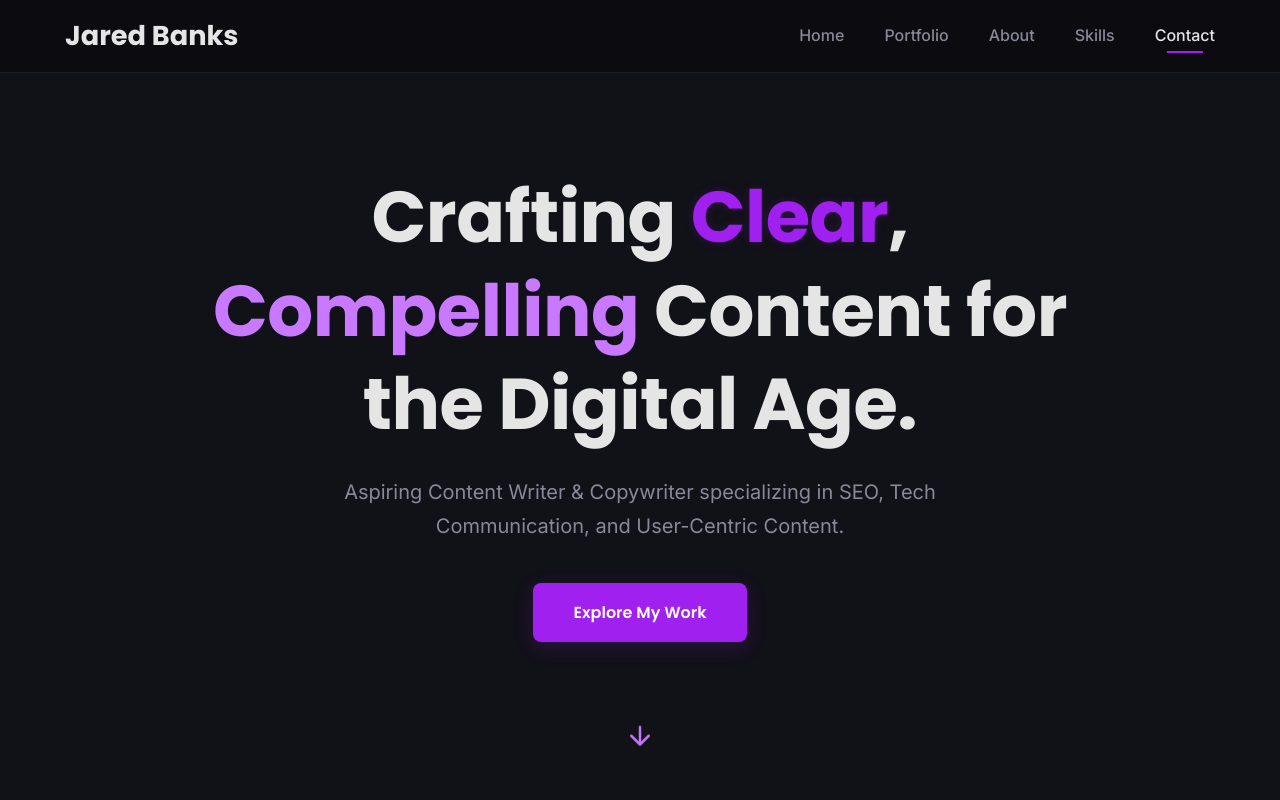
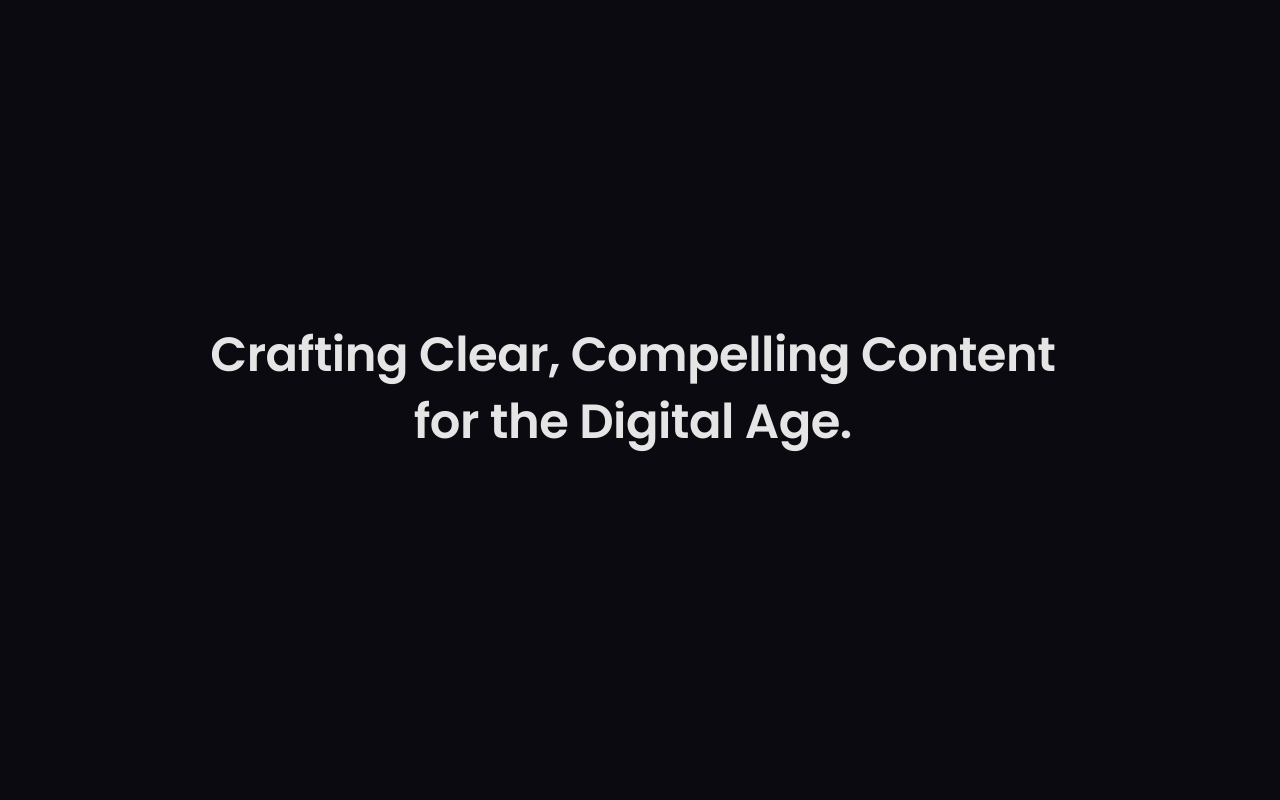
Before and after one commit to sruntz/sruntz.github.io, a plain HTML site: page index.html in a window 1280 px wide. Shown: the top 800 px of the page. Drawn offline with nearby package versions, Linux system fonts and the light colour scheme.

Commit message:
v13.3
changed preloader and added particle background

```diff
--- a/index.html
+++ b/index.html
@@ -8,17 +8,20 @@
     <link rel="preconnect" href="https://fonts.googleapis.com">
     <link rel="preconnect" href="https://fonts.gstatic.com" crossorigin>
     <link href="https://fonts.googleapis.com/css2?family=Poppins:wght@400;600;700&family=Inter:wght@400;500;700&display=swap" rel="stylesheet">
-    <!-- Optional: Add your favicon link here -->
     <!-- <link rel="icon" href="favicon.ico"> -->
 </head>
 <body>
 
-    <!-- Pre-loader -->
+    <!-- Persistent Particle Background -->
+    <div id="page-particles"></div>
+
+    <!-- Pre-loader with Typing Headline -->
     <div id="preloader">
-        <div class="loader-logo">JB</div>
+        <h1 id="preloader-headline" aria-label="Crafting Clear, Compelling Content for the Digital Age."></h1>
     </div>
 
     <header class="site-header">
+       {/* Header content remains the same */}
        <div class="container">
            <div class="logo"><a href="#">Jared Banks</a></div>
            <nav class="main-nav" id="main-nav">
@@ -40,6 +43,7 @@
 
     <!-- Mobile Navigation Overlay -->
     <div class="mobile-nav-overlay" id="mobile-nav-overlay">
+        {/* Mobile nav content remains the same */}
         <nav class="mobile-nav">
            <ul>
                <li><a href="#hero" class="mobile-nav-link">Home</a></li>
@@ -52,6 +56,8 @@
     </div>
 
     <main id="main-content">
+        {/* Rest of the main content (Hero, Portfolio, About, etc.) remains the same */}
+        {/* ... */}
         <!-- Hero Section -->
         <section id="hero" class="hero-section section">
             <div class="container hero-content">
@@ -251,11 +257,15 @@
     </main>
 
     <footer class="site-footer-bottom">
+        {/* Footer content remains the same */}
         <div class="container">
             <p>© <span id="current-year">2024</span> Jared Banks. Crafted with passion and code.</p>
         </div>
     </footer>
 
+    <!-- tsParticles Library via CDN -->
+    <script src="https://cdn.jsdelivr.net/npm/tsparticles@2.12.0/tsparticles.bundle.min.js"></script>
+    <!-- Your Custom Script -->
     <script src="script.js"></script>
 </body>
 </html>
--- a/script.js
+++ b/script.js
@@ -1,50 +1,128 @@
 document.addEventListener('DOMContentLoaded', () => {
     // --- Element Selections ---
     const preloader = document.getElementById('preloader');
+    const preloaderHeadline = document.getElementById('preloader-headline');
+    const pageParticlesContainerId = 'page-particles'; // ID for background particles
     const header = document.querySelector('.site-header');
     const menuToggle = document.getElementById('menu-toggle');
     const mobileNavOverlay = document.getElementById('mobile-nav-overlay');
     const mobileNavLinks = document.querySelectorAll('.mobile-nav-link');
     const mainNavLinks = document.querySelectorAll('.main-nav .nav-link');
-    const sections = document.querySelectorAll('.section'); // Sections for active link
+    const sections = document.querySelectorAll('.section');
     const elementsToAnimate = document.querySelectorAll('.animate-on-scroll');
     const currentYearSpan = document.getElementById('current-year');
-    const mainContent = document.getElementById('main-content'); // To fade in main content
+    const mainContent = document.getElementById('main-content');
 
-    // --- Preloader Handling ---
+    // --- Config: Typing Effect ---
+    const headlineText = "Crafting Clear, Compelling Content for the Digital Age.";
+    const typingSpeed = 60; // Milliseconds per character
+
+    // --- Config: Background Particles ---
+    const pageParticlesOptions = {
+        // fpsLimit: 60, // Use defaults or lower if needed
+        interactivity: {
+            events: { // No interactivity for background
+                onHover: { enable: false },
+                onClick: { enable: false },
+                resize: true,
+            },
+        },
+        particles: {
+            color: { value: "#a020f0" }, // Neon Purple
+            links: {
+                color: "#c879ff", // Lighter Purple
+                distance: 160,
+                enable: true,
+                opacity: 0.15, // Make links fainter for background
+                width: 1,
+            },
+            collisions: { enable: false },
+            move: {
+                direction: "none",
+                enable: true,
+                outModes: { default: "out" },
+                random: true,
+                speed: 0.8, // Slower speed for background
+                straight: false,
+            },
+            number: {
+                density: {
+                    enable: true,
+                    area: 1000, // Lower density for background
+                },
+                value: 50, // Fewer particles for background
+            },
+            opacity: { value: 0.3 }, // Lower opacity
+            shape: { type: "circle" },
+            size: { value: { min: 1, max: 2 } }, // Smaller particles
+        },
+        detectRetina: true,
+        fullScreen: { enable: false } // MUST be false to attach to our container
+    };
+
+    // --- Initialize Background tsParticles ---
+    if (document.getElementById(pageParticlesContainerId) && typeof tsParticles !== 'undefined') {
+        tsParticles.load(pageParticlesContainerId, pageParticlesOptions)
+            .then(container => {
+                console.log("Background tsParticles loaded");
+            })
+            .catch(error => {
+                console.error("Error loading background tsParticles:", error);
+                 // Hide preloader if background particles fail, show content
+                if(preloader) preloader.classList.add('hidden');
+                if(mainContent) mainContent.style.opacity = 1;
+            });
+    } else {
+         console.error("Page particles container or tsParticles library not found.");
+         if(preloader) preloader.classList.add('hidden'); // Hide preloader if lib missing
+         if(mainContent) mainContent.style.opacity = 1; // Show content immediately
+    }
+
+
+    // --- Typing Effect Function ---
+    function typeEffect(element, text, speed, callback) {
+        let i = 0;
+        element.innerHTML = ""; // Clear initial content
+        element.classList.remove('typing-done'); // Ensure cursor is visible
+
+        function type() {
+            if (i < text.length) {
+                element.innerHTML += text.charAt(i);
+                i++;
+                setTimeout(type, speed);
+            } else {
+                element.classList.add('typing-done'); // Add class to hide cursor
+                if (callback) callback(); // Execute callback when typing finishes
+            }
+        }
+        type(); // Start typing
+    }
+
+    // --- Preloader Handling (Triggered after typing) ---
+    function hidePreloader() {
         if (preloader) {
-        // Use window.onload to ensure everything including images is loaded
-        window.onload = () => {
             preloader.classList.add('hidden');
-            // Remove after transition
             preloader.addEventListener('transitionend', () => {
                  if (preloader.classList.contains('hidden')) {
                      preloader.remove();
                  }
-             }, { once: true }); // Ensure listener runs only once
+            }, { once: true });
 
-             // Start main content fade-in animation via CSS after preloader starts hiding
-             if(mainContent) {
-                mainContent.style.animationPlayState = 'running'; // Trigger CSS animation
-             }
-        };
-        // Fallback if window.onload doesn't fire (e.g., infinite loading resources)
-        setTimeout(() => {
-            if (!preloader.classList.contains('hidden')) {
-                 preloader.classList.add('hidden');
-                  if(mainContent && mainContent.style.animationPlayState !== 'running') {
+            // Start main content fade-in CSS animation
+            if (mainContent) {
                 mainContent.style.animationPlayState = 'running';
             }
         }
-        }, 3000); // Hide after 3 seconds max
-    } else {
-         // If no preloader, run main content animation immediately
-         if(mainContent) {
-            mainContent.style.opacity = 1; // Make visible directly
-            mainContent.style.animation = 'none'; // Disable fade-in animation
-         }
     }
 
+    // --- Start Typing Animation ---
+    if (preloaderHeadline) {
+        // Start typing, and when done, call hidePreloader
+        typeEffect(preloaderHeadline, headlineText, typingSpeed, hidePreloader);
+    } else {
+        // If headline element isn't found, hide preloader immediately
+        hidePreloader();
+    }
 
     // --- Update Copyright Year ---
     if (currentYearSpan) {
@@ -52,10 +130,11 @@ document.addEventListener('DOMContentLoaded', () => {
     }
 
     // --- Active Navigation Link Highlighting ---
+    // Function remains the same as previous correct version
     function updateActiveNavLink() {
         let currentSectionId = '';
         const headerHeight = header ? header.offsetHeight : 0;
-        const scrollPosition = window.scrollY + headerHeight + 60; // Adjusted offset
+        const scrollPosition = window.scrollY + headerHeight + 60;
 
         sections.forEach(section => {
             if (!section) return;
@@ -82,18 +161,20 @@ document.addEventListener('DOMContentLoaded', () => {
              mainNavLinks.forEach(link => link && link.classList.remove('active'));
              const homeLink = document.querySelector('.main-nav a[href="#hero"]');
              if (homeLink) homeLink.classList.add('active');
-        } else if ((window.innerHeight + Math.ceil(window.scrollY)) >= document.body.offsetHeight - 2) { // More precise bottom check
+        } else if ((window.innerHeight + Math.ceil(window.scrollY)) >= document.body.offsetHeight - 2) {
             mainNavLinks.forEach(link => link && link.classList.remove('active'));
             const contactLink = document.querySelector('.main-nav a[href="#contact"]');
             if (contactLink) contactLink.classList.add('active');
-        } else if (!currentSectionId && window.scrollY < 100) { // Explicitly activate Home if near top and no section matches
+        } else if (!currentSectionId && window.scrollY < 100) {
              mainNavLinks.forEach(link => link && link.classList.remove('active'));
              const homeLink = document.querySelector('.main-nav a[href="#hero"]');
              if (homeLink) homeLink.classList.add('active');
         }
     };
 
+
     // --- Header Scroll Effect ---
+    // Function remains the same as previous correct version
     function handleScroll() {
         if (header) {
             if (window.scrollY > 50) {
@@ -102,38 +183,41 @@ document.addEventListener('DOMContentLoaded', () => {
                 header.classList.remove('scrolled');
             }
         }
-        updateActiveNavLink(); // Update nav link on scroll
+        updateActiveNavLink();
     };
 
     // --- Scroll Event Listener (Throttled) ---
+    // Logic remains the same
      let scrollTimeout;
     window.addEventListener('scroll', () => {
         clearTimeout(scrollTimeout);
-        scrollTimeout = setTimeout(handleScroll, 50); // Throttle calls
+        scrollTimeout = setTimeout(handleScroll, 50);
     });
 
+
     // --- Intersection Observer for Animations ---
+    // Logic remains the same
     const observerOptions = {
         root: null,
         rootMargin: '0px',
-        threshold: 0.15 // Trigger when 15% is visible
+        threshold: 0.15
     };
-
     const observerCallback = (entries, observer) => {
         entries.forEach(entry => {
             if (entry.isIntersecting) {
                 entry.target.classList.add('is-visible');
-                observer.unobserve(entry.target); // Animate only once
+                observer.unobserve(entry.target);
             }
         });
     };
-
     const observer = new IntersectionObserver(observerCallback, observerOptions);
     if (elementsToAnimate.length > 0) {
         elementsToAnimate.forEach(el => observer.observe(el));
     }
 
+
     // --- Mobile Menu Toggle ---
+    // Logic remains the same
      if (menuToggle && mobileNavOverlay) {
         menuToggle.addEventListener('click', () => {
             const isActive = mobileNavOverlay.classList.toggle('active');
@@ -143,7 +227,9 @@ document.addEventListener('DOMContentLoaded', () => {
         });
     }
 
+
     // --- Close Mobile Menu on Link Click ---
+    // Logic remains the same
     if (mobileNavLinks.length > 0) {
         mobileNavLinks.forEach(link => {
             link.addEventListener('click', () => {
@@ -152,13 +238,13 @@ document.addEventListener('DOMContentLoaded', () => {
                      menuToggle.classList.remove('active');
                      menuToggle.setAttribute('aria-expanded', 'false');
                 }
-                document.body.style.overflow = ''; // Restore scroll
+                document.body.style.overflow = '';
             });
         });
     }
 
     // --- Initial Calls on Load ---
-    handleScroll(); // Set initial header state
-    updateActiveNavLink(); // Set initial active link
+    handleScroll();
+    updateActiveNavLink();
 
 }); // End of DOMContentLoaded
--- a/style.css
+++ b/style.css
@@ -1,5 +1,6 @@
 /* --- Global Styles & Variables --- */
 :root {
+    /* ... variables remain the same ... */
     --primary-glow: #a020f0; /* Neon Purple */
     --secondary-accent: #c879ff; /* Lighter Purple */
     --background-dark: #0a0a10; /* Very Dark Blue/Black */
@@ -22,6 +23,7 @@
     --border-radius-lg: 12px;
 }
 
+/* ... Reset and Body styles remain the same ... */
 /* --- Reset --- */
 * {
     margin: 0;
@@ -39,11 +41,13 @@ body {
     line-height: 1.7;
     color: var(--text-secondary);
     background-color: var(--background-dark);
+    /* Keep body gradient as the base */
     background: linear-gradient(45deg, var(--background-dark), #100518, var(--background-dark), #081018);
     background-size: 400% 400%;
     animation: gradientBG 25s ease infinite;
     overflow-x: hidden;
     min-height: 100vh;
+    position: relative; /* Needed for positioning page-particles */
 }
 
 @keyframes gradientBG {
@@ -52,40 +56,78 @@ body {
     100% { background-position: 0% 50%; }
 }
 
-/* --- Pre-loader --- */
+/* --- Persistent Particle Background --- */
+#page-particles {
+    position: fixed; /* Sticks to viewport */
+    top: 0;
+    left: 0;
+    width: 100%;
+    height: 100%;
+    z-index: -1; /* Position behind all other content */
+    /* Background color is not needed as body gradient shows through */
+}
+
+/* --- Pre-loader Styles --- */
 #preloader {
     position: fixed;
     inset: 0;
-    background-color: var(--background-dark);
+    background-color: var(--background-dark); /* Solid background during typing */
     z-index: 9999;
     display: flex;
     justify-content: center;
     align-items: center;
     opacity: 1;
     visibility: visible;
-    transition: opacity 0.8s ease-out 0.2s, visibility 0.8s ease-out 0.2s; /* Added slight delay */
+    /* Fade out transition - delay can be adjusted in JS if needed */
+    transition: opacity 0.8s ease-out, visibility 0.8s ease-out;
+    padding: 20px; /* Ensure text doesn't touch edges */
 }
 
 #preloader.hidden {
     opacity: 0;
     visibility: hidden;
+    pointer-events: none;
 }
 
-.loader-logo {
+/* Style for the typing headline */
+#preloader-headline {
     font-family: var(--heading-font);
-    font-size: 3rem;
-    font-weight: 700;
-    color: var(--primary-glow);
-    text-shadow: 0 0 10px var(--shadow-color);
-    animation: pulseLogo 1.5s infinite ease-in-out;
+    font-size: clamp(1.8rem, 5vw, 3rem); /* Responsive size */
+    font-weight: 600;
+    color: var(--text-primary);
+    text-align: center;
+    max-width: 900px; /* Limit width */
+    line-height: 1.4;
+    position: relative; /* For cursor */
+    /* Add cursor style */
+    padding-right: 0.3em; /* Space for cursor */
 }
 
-@keyframes pulseLogo {
-    0%, 100% { transform: scale(1); opacity: 0.8; }
-    50% { transform: scale(1.1); opacity: 1; }
+#preloader-headline::after {
+    content: '_'; /* Blinking cursor */
+    display: inline-block; /* Needed for animation */
+    position: absolute; /* Position relative to text */
+    right: 0; /* Place at the end */
+    bottom: 0.05em; /* Align roughly with text baseline */
+    color: var(--primary-glow); /* Cursor color */
+    animation: blinkCursor 0.8s infinite steps(1);
+    opacity: 1; /* Start visible */
 }
 
+#preloader-headline.typing-done::after {
+    animation: none; /* Stop blinking */
+    opacity: 0; /* Hide cursor */
+    display: none;
+}
+
+@keyframes blinkCursor {
+    0%, 100% { opacity: 1; }
+    50% { opacity: 0; }
+}
+
+
 /* --- Base Elements --- */
+/* ... Container, Headings, Links, etc. remain the same ... */
 .container {
     max-width: 1200px;
     margin: 0 auto;
@@ -110,9 +152,13 @@ a:hover { color: var(--primary-glow); }
 img { max-width: 100%; height: auto; display: block; }
 ul { list-style: none; }
 
+
 /* --- Header --- */
 .site-header {
+    /* Ensure header is above page particles */
     position: fixed;
+    z-index: 1000;
+    /* ... other header styles remain the same ... */
     top: 0;
     left: 0;
     width: 100%;
@@ -120,7 +166,6 @@ ul { list-style: none; }
     backdrop-filter: blur(12px);
     -webkit-backdrop-filter: blur(12px);
     padding: 0.8rem 0;
-    z-index: 1000;
     border-bottom: 1px solid rgba(255, 255, 255, 0.08);
     transition: background-color var(--transition-medium) ease, padding var(--transition-medium) ease;
 }
@@ -185,7 +230,9 @@ ul { list-style: none; }
     opacity: 1;
 }
 
+
 /* --- Hamburger Menu --- */
+/* ... Hamburger styles remain the same ... */
 .menu-toggle {
     display: none;
     background: none;
@@ -210,6 +257,7 @@ ul { list-style: none; }
 .menu-toggle.active .hamburger-line:nth-child(3) { transform: translateY(-7px) rotate(-45deg); }
 
 /* --- Mobile Navigation Overlay --- */
+/* ... Mobile nav styles remain the same ... */
 .mobile-nav-overlay {
     position: fixed;
     top: 0;
@@ -248,16 +296,20 @@ ul { list-style: none; }
 
 /* --- Main Content & Sections --- */
 main {
-    /* Optional: Add a slight delay to content appearance after preloader fades */
-    opacity: 0;
-    animation: fadeInMain 0.1s ease-in 1s forwards; /* 1s delay matches preloader transition+delay */
+    position: relative; /* Ensure main content is in stacking context */
+    z-index: 1; /* Ensure main content is above page particles */
+    opacity: 0; /* Start hidden */
+    /* Adjust delay to match preloader fade out */
+    animation: fadeInMain 0.5s ease-in 0.8s forwards; /* Example: 0.8s preloader fade + 0s delay = 0.8s */
+    /* animation-play-state: paused; /* Keep starting paused */
 }
 
 @keyframes fadeInMain {
     to { opacity: 1; }
 }
 
-
+/* ... Section, Hero, Portfolio, About, Skills, Contact, Footer styles remain the same ... */
+/* ... Animations and Responsive styles remain the same ... */
 .section { padding: 100px 0; overflow: hidden; position: relative; }
 .section:nth-child(odd) { background-color: var(--surface-dark); } /* Alternate bg */
 
@@ -543,8 +595,11 @@ main {
     text-align: center;
     font-size: 0.9rem;
     border-top: 1px solid rgba(255, 255, 255, 0.05);
+    position: relative; /* Ensure footer is above page particles */
+    z-index: 1;
 }
 .site-footer-bottom p { margin: 0; }
+
 
 /* --- Animations --- */
 .animate-on-scroll {
@@ -565,15 +620,17 @@ main {
 .delay-3 { transition-delay: 0.45s; }
 
 /* --- Project Detail Page Specific Styles (Optional - Adapt if needed) --- */
+/* (These remain the same as the previous complete version) */
 .project-detail-header {
     background: linear-gradient(135deg, rgba(160, 32, 240, 0.1), rgba(10, 10, 16, 0.2)), var(--surface-dark);
     padding: 140px 0 70px 0;
     text-align: center;
     border-bottom: 1px solid var(--border-color);
+     position: relative; z-index: 1; /* Ensure above page particles */
 }
 .project-detail-header h1 { color: var(--primary-glow); text-shadow: 0 0 8px var(--shadow-color); }
 .project-detail-header .project-subtitle { color: var(--text-secondary); font-size: 1.2rem; margin-top: 0.8rem; max-width: 700px; margin-left: auto; margin-right: auto; }
-.project-content { padding: 80px 0; max-width: 900px; margin: 0 auto; color: var(--text-secondary); }
+.project-content { padding: 80px 0; max-width: 900px; margin: 0 auto; color: var(--text-secondary); position: relative; z-index: 1;} /* Ensure above page particles */
 .project-content h2 { color: var(--secondary-accent); margin-top: 3rem; margin-bottom: 1.5rem; border-bottom: 1px solid var(--border-color); padding-bottom: 0.7rem; font-weight: 600; }
 .project-content h2:first-of-type { margin-top: 0; }
 .project-content img.project-visual { margin: 2.5rem 0; border-radius: var(--border-radius-md); box-shadow: 0 8px 25px rgba(0,0,0,0.3); border: 1px solid rgba(255, 255, 255, 0.1); }
@@ -588,7 +645,9 @@ main {
 .back-link:hover { color: var(--primary-glow); transform: translateX(-5px); }
 .back-link:hover svg { transform: translateX(-3px); }
 
+
 /* --- Responsive Design --- */
+/* (Remains the same as the previous complete version) */
 @media (max-width: 992px) {
     .about-layout { grid-template-columns: 1fr; text-align: center; gap: 3rem; }
     .about-text { order: 1; }
@@ -610,6 +669,7 @@ main {
     .skills-grid { grid-template-columns: 1fr; gap: 1.5rem;}
     .contact-info { padding: 2rem; }
     .project-content { padding: 60px 20px; }
+    #preloader-headline { font-size: clamp(1.5rem, 4vw, 2.5rem); }
 }
 
 @media (max-width: 480px) {
@@ -625,4 +685,6 @@ main {
     .contact-links svg { margin-bottom: 0.2rem; }
     .project-detail-header { padding: 120px 0 50px 0; }
     .project-sample { padding: 1.2rem 1.5rem; font-size: 0.85rem; }
+    #preloader-headline { font-size: clamp(1.3rem, 4.5vw, 2rem); }
+
 }
```
Lines whose indentation alone changed are shown as unchanged.
